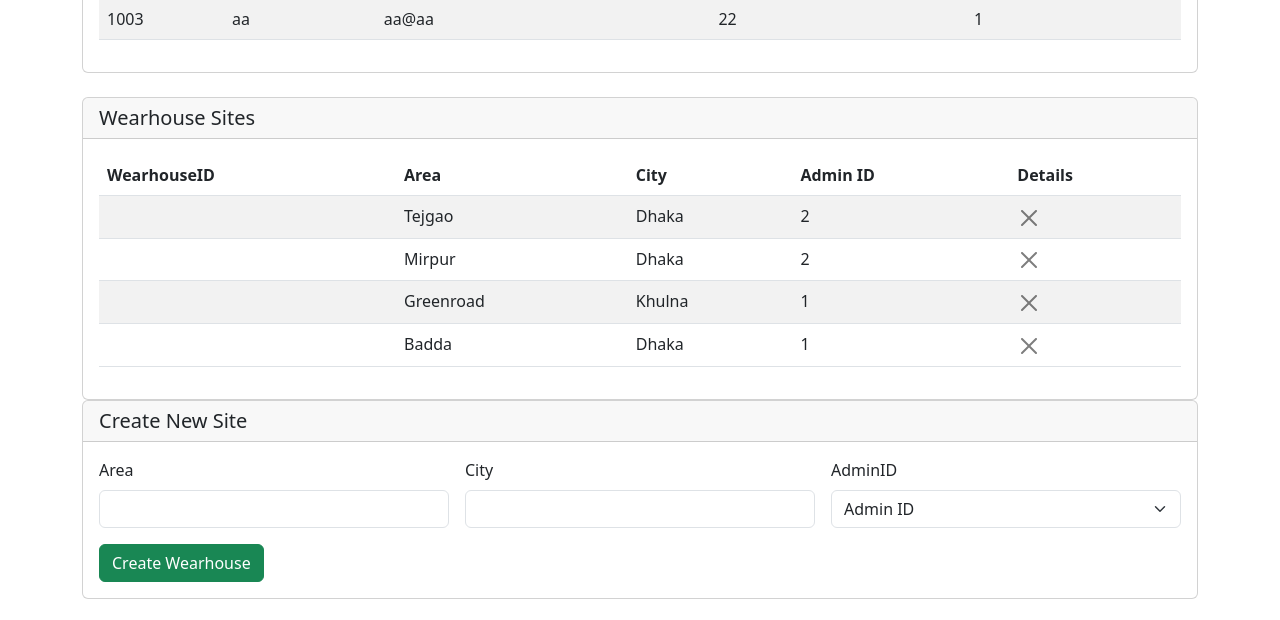
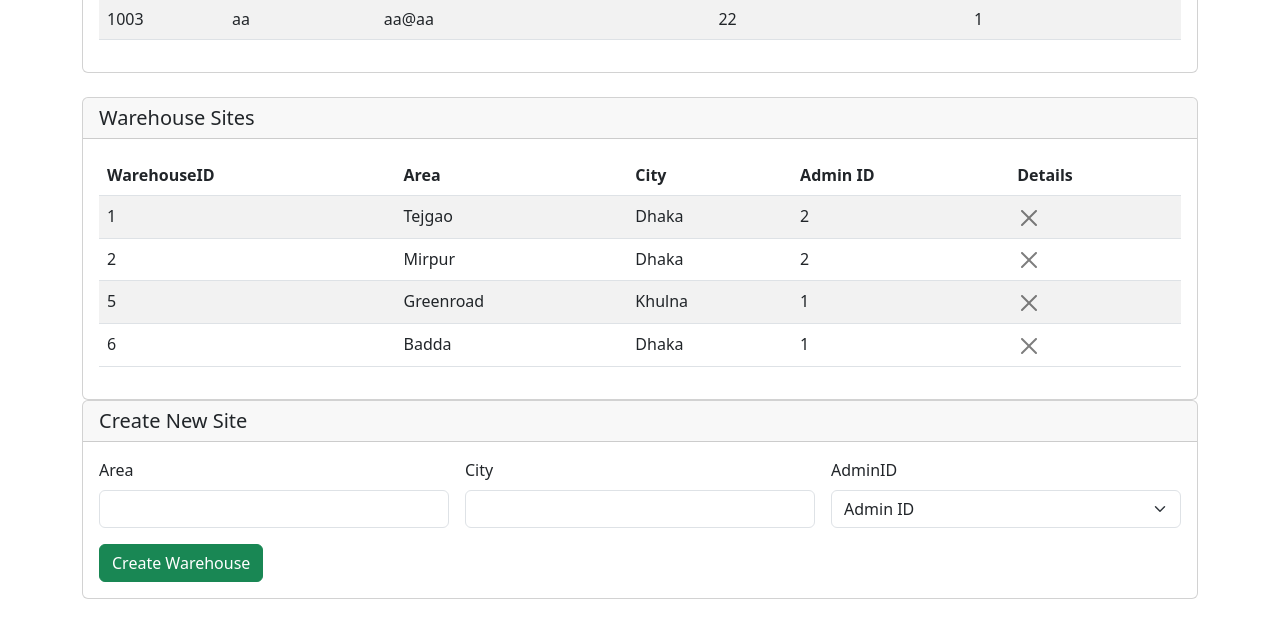
Before and after one commit to SajimRZ/Courier370, a Flask app: page /admin_dashboard in a window 1280 px wide. Shown: the part 579-1199 px from the top of the page. Run offline with Flask 3, Linux system fonts and the light colour scheme; a user stored in the database is signed in; data comes from the database, SQL or seed files in the repository; some libraries are stand-ins or nearby versions.

Commit message:
idk anymore

```diff
--- a/templates/admin_dashboard.html
+++ b/templates/admin_dashboard.html
@@ -93,17 +93,17 @@
         <div>
 
         </div>
-        <!-- WearHouse List-->
+        <!-- WareHouse List-->
         <div class="card">
             <div class="card-header">
-                <h5 class="mb-0">Wearhouse Sites</h5>
+                <h5 class="mb-0">Warehouse Sites</h5>
             </div>
             <div class="card-body">
                 <div class="table-responsive">
                     <table class="table table-striped">
                         <thead>
                             <tr>
-                                <th>WearhouseID</th>
+                                <th>WarehouseID</th>
                                 <th>Area</th>
                                 <th>City</th>
                                 <th>Admin ID</th>
@@ -113,14 +113,14 @@
                         <tbody>
                             {% for WH in wh %}
                             <tr>
-                                <td>{{ WH.WearhouseID }}</td>
+                                <td>{{ WH.WarehouseID }}</td>
                                 <td>{{ WH.Area }}</td>
                                 <td>{{ WH.City }}</td>
                                 <td>{{ WH.AdminID }}</td>
                                 <td>
                                     <form action="{{ url_for('admin_dashboard', action = 'delete_wh') }}" method="POST"
                                     onsubmit="return confirm('Are you sure?')">
-                                        <input type="hidden" name="WearhouseID" value="{{WH.WearhouseID}}">
+                                        <input type="hidden" name="WarehouseID" value="{{WH.WarehouseID}}">
                                         <button type="submit" class="btn btn-close"></button>
                                     </form>
                                 </td>
@@ -132,7 +132,7 @@
             </div>
         </div>
 
-    <!-- Create new werehouse -->
+    <!-- Create new warehouse -->
         {% with messages = get_flashed_messages(with_categories=true) %}
             {% if messages %}
                 {% for category, message in messages %}
@@ -148,7 +148,7 @@
                 <h5 class="mb-0">Create New Site</h5>
             </div>
             <div class="card-body">
-                <form action="{{ url_for('create_wearhouse') }}" method="post">
+                <form action="{{ url_for('create_warehouse') }}" method="post">
                     <div class="row g-3">
                         <div class="col-md-4">
                             <label for="Area" class="form-label">Area</label>
@@ -168,7 +168,7 @@
                             </select>
                         </div>
                         <div class="col-12">
-                            <button type="submit" class="btn btn-success">Create Wearhouse</button>
+                            <button type="submit" class="btn btn-success">Create Warehouse</button>
                         </div>
                     </div>
                 </form>
```
